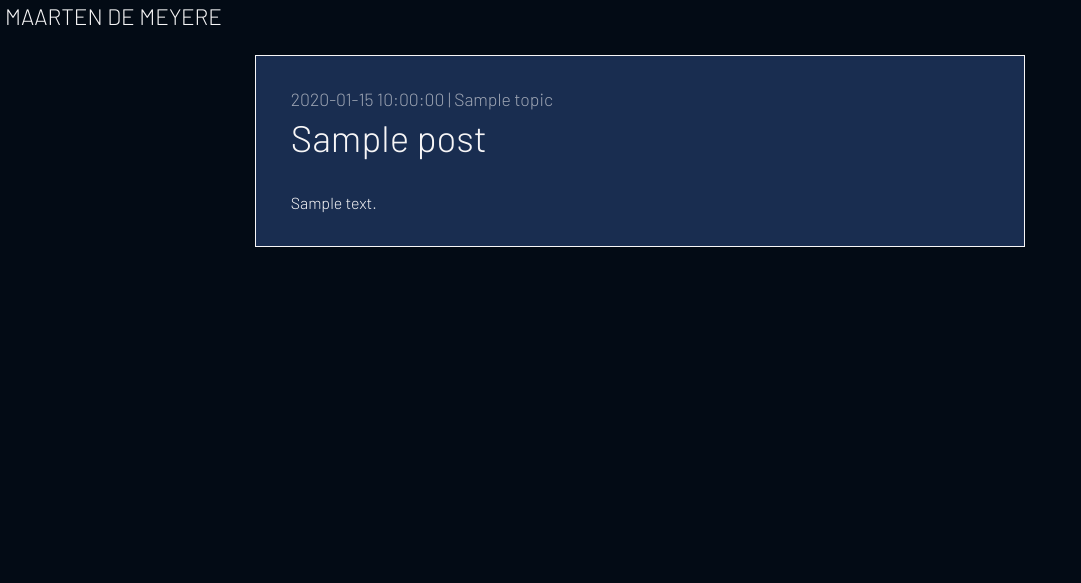
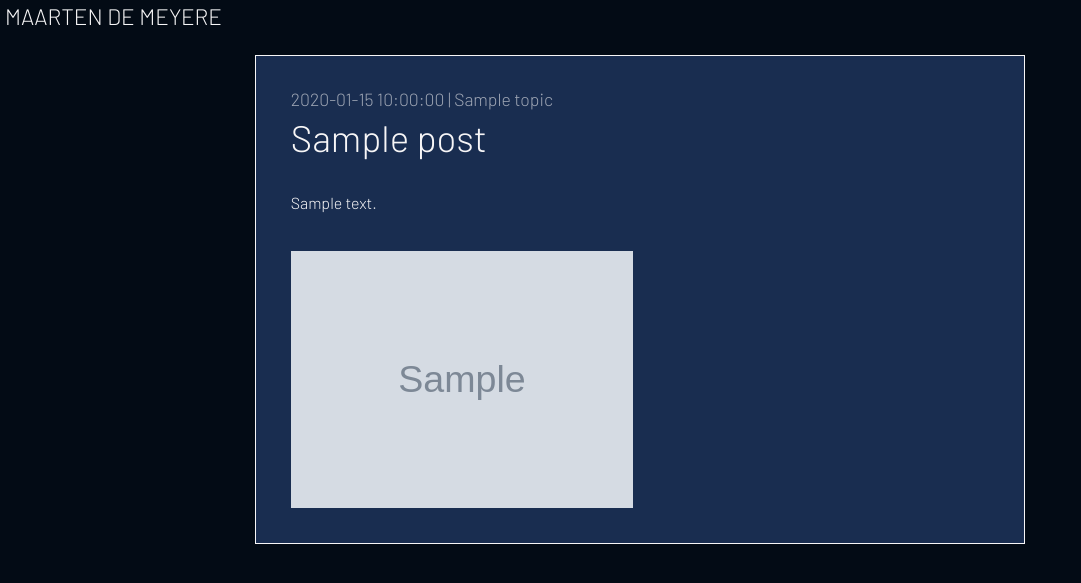
Before and after one commit to MartienskieNum1/maartendm-portfolio, a Laravel app: template resources/views/article.blade.php in a window 1280 px wide. Shown: the top 583 px of the page, without its empty margins (0-1081 px from the left). Run offline with Laravel 8, Linux system fonts and the light colour scheme; the template is opened without the code that fills it: most values are stand-ins (such as "Sample title", 1, 10 or a date in 2020); style sheets or scripts are compiled from the project's sources.

Commit message:
don't use image slider if there a re less than 3 images + image css

```diff
--- a/public/css/articleStyle.css
+++ b/public/css/articleStyle.css
@@ -13,14 +13,19 @@ main {
 h2 {
   margin-bottom: 40px; }
 
-.my-slider {
+.images {
   margin-top: 40px; }
+  .images img {
+    width: 90%; }
+
+.flex-container {
+  display: flex;
+  justify-content: space-between; }
+  .flex-container img {
+    width: 49%; }
 
 #date-topic {
   opacity: 0.6;
   margin-bottom: 10px; }
 
-img {
-  width: 90%; }
-
 /*# sourceMappingURL=articleStyle.css.map */
--- a/public/js/tiny-slider-conf.js
+++ b/public/js/tiny-slider-conf.js
@@ -6,7 +6,7 @@ var slider = tns({
     speed: 450,
     swipeAngle: false,
     slideBy: "page",
-    gutter: 0,
+    gutter: 30,
     nav: false,
     controls: false,
     loop: true
--- a/resources/views/article.blade.php
+++ b/resources/views/article.blade.php
@@ -20,17 +20,22 @@
         <h2>{{$post['title']}}</h2>
         {!! $post['content'] !!}
 
-
         @isset($post['images'])
+            <div class="images">
                 @if(count($post['images']) < 3)
-
+                    <div class="flex-container">
+                        @foreach($post['images'] as $image)
+                            <img src="{{asset($image)}}"/>
+                        @endforeach
+                    </div>
                 @else
                     <div class="my-slider">
                         @foreach($post['images'] as $image)
-                        <div><img src="{{asset($image)}}"/></div>
+                            <img src="{{asset($image)}}"/>
                         @endforeach
                     </div>
                 @endif
+            </div>
         @endisset
     </main>
     <script type="text/javascript" src="https://cdnjs.cloudflare.com/ajax/libs/tiny-slider/2.9.2/min/tiny-slider.js"></script>
```
Also changed, not shown: resources/sass/articleStyle.scss (+14 -5 lines), storage/blog-posts.json, 1 other file. Lines whose indentation alone changed are shown as unchanged.
